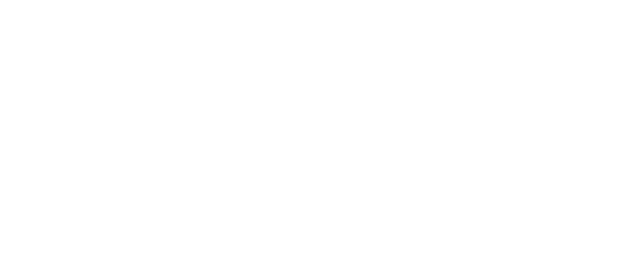
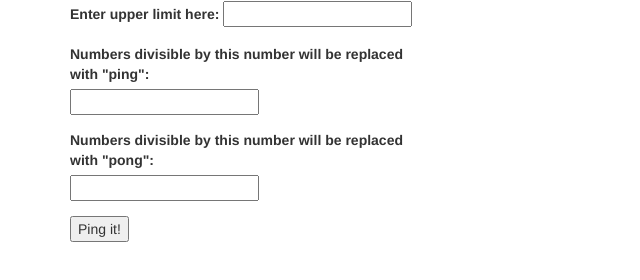
Before and after one commit to bradcopenhaver/ping-pong, a plain HTML site: page index.html in a window 1280 px wide. Shown: the whole page, without its empty margins (0-640 px from the left). Drawn offline with Linux system fonts and the light colour scheme.

Commit message:
create html structure and testing interface

```diff
--- a/index.html
+++ b/index.html
@@ -10,7 +10,33 @@
   </head>
   <body>
     <div class="container">
+      <div class="row" id="heading">
+        <div class="col-md-12">
 
+        </div>
+      </div><!--row heading-->
+      <div class="row">
+        <form>
+          <div class="col-md-4" id="input">
+            <div class="form-group">
+              <label for="inputLimit">Enter upper limit here:</label>
+              <input id="inputLimit" type="number">
+            </div>
+            <div class="form-group">
+              <label for="inputPing">Numbers divisible by this number will be replaced with "ping":</label>
+              <input id="inputPing" type="number">
+            </div>
+            <div class="form-group">
+              <label for="inputPong">Numbers divisible by this number will be replaced with "pong":</label>
+              <input id="inputPong" type="number">
+            </div>
+            <button type="submit">Ping it!</button>
+          </div>
+        </form>
+        <div class="col-md-8" id="output">
+          <p id="outputList"></p>
+        </div>
+      </div><!--row-->
     </div>
   </body>
 </html>
```
